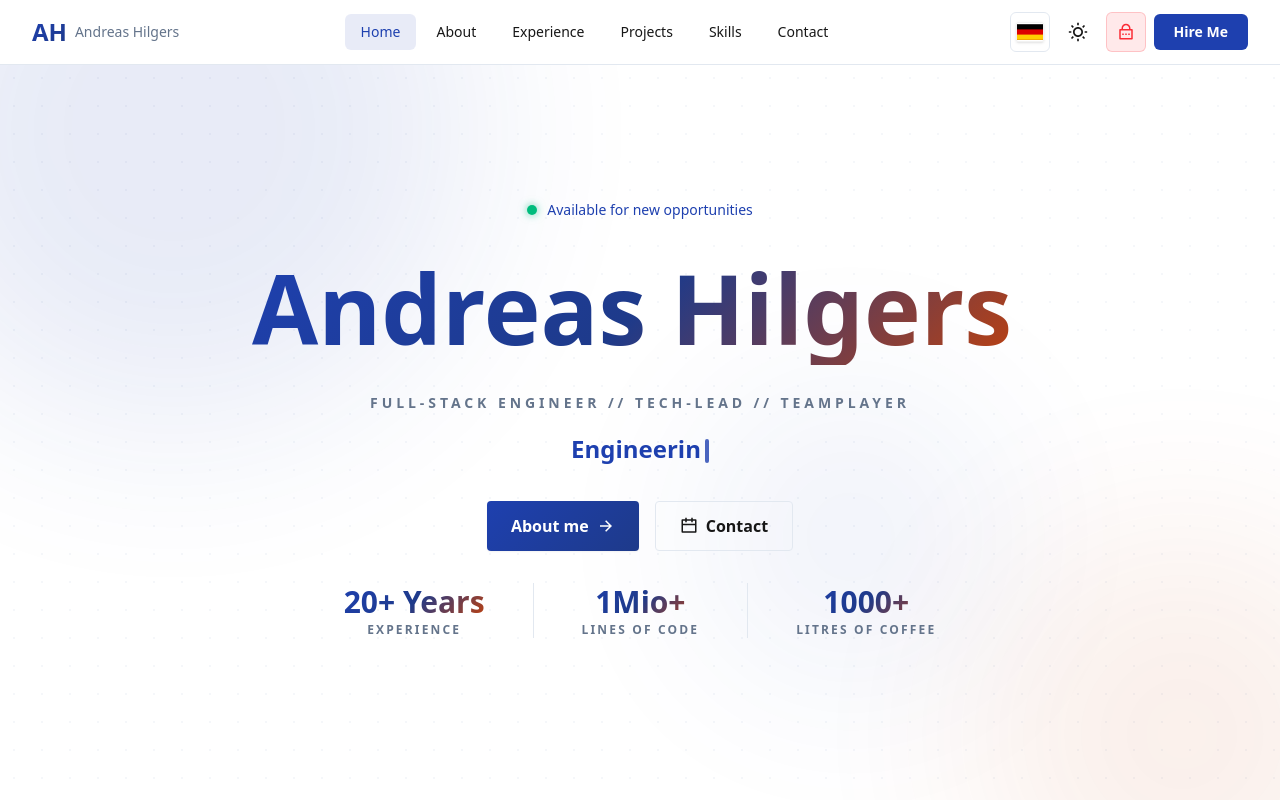
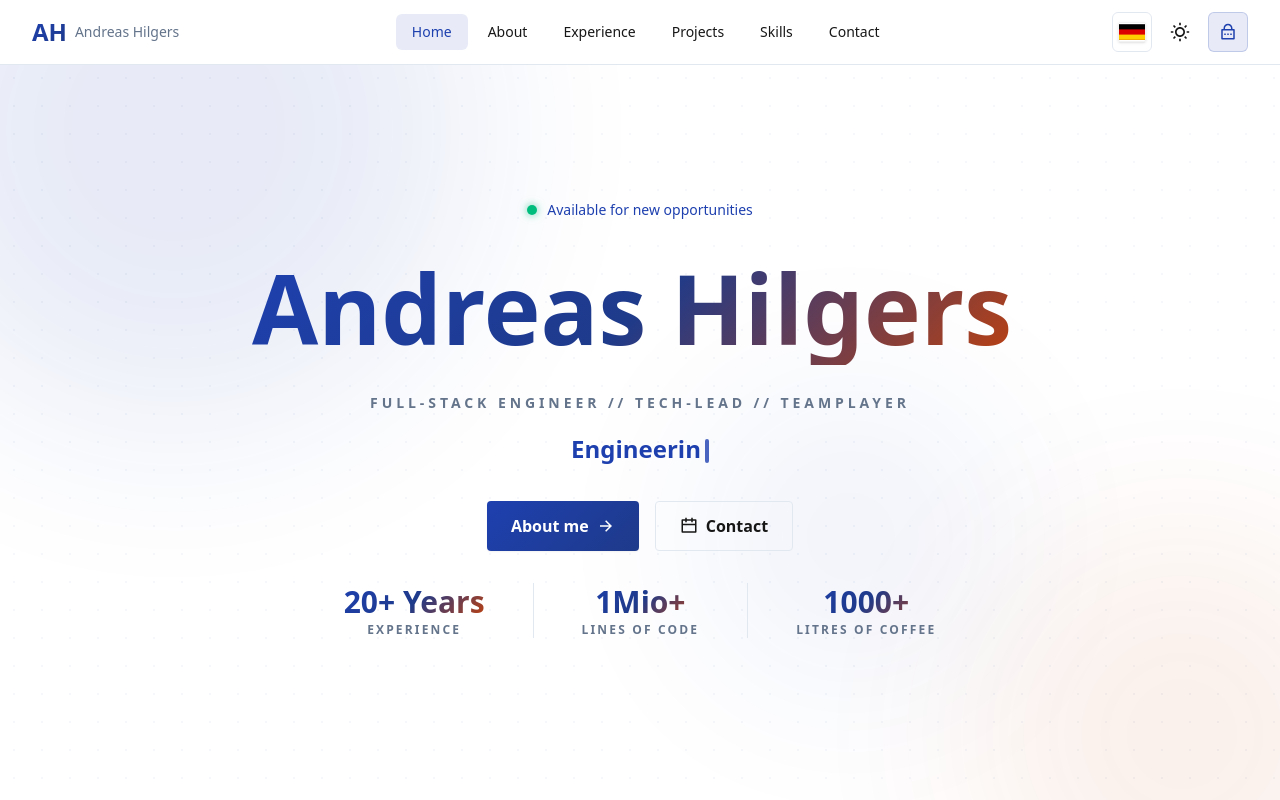
Before and after one commit to scriptlabs/andreashilgers.de, a Next.js app: page /en in a window 1280 px wide. Built offline with nearby package versions, Linux system fonts and the light colour scheme.

Commit message:
feat: remove hire me button and update vault button style

```diff
--- a/src/components/navbar.tsx
+++ b/src/components/navbar.tsx
@@ -137,18 +137,10 @@ export function Navbar({ dict, lang }: NavbarProps) {
               {/* Vault Link */}
               <Link
                 href={`/${lang}/vault`}
-                className="p-2.5 rounded-md bg-red-500/10 text-red-500 hover:bg-red-500 hover:text-white transition-all active:scale-95 flex items-center justify-center border border-red-500/20"
+                className="p-2.5 rounded-md bg-[var(--primary)]/10 text-[var(--primary)] hover:bg-[var(--primary)] hover:text-white transition-all active:scale-95 flex items-center justify-center border border-[var(--primary)]/20"
                 aria-label={dict.nav.vault}
               >
                 <RiLockPasswordLine size={18} />
-              </Link>
-
-              {/* Hire Me Badge */}
-              <Link
-                href={`/${lang}/contact`}
-                className="hidden lg:block bg-[var(--primary)] text-white px-5 py-2 rounded-md text-sm font-bold hover:bg-[var(--primary-hover)] transition-all hover:scale-[1.02] active:scale-[0.98]"
-              >
-                {dict.nav.hire_me}
               </Link>
             </div>
           </div>
```
